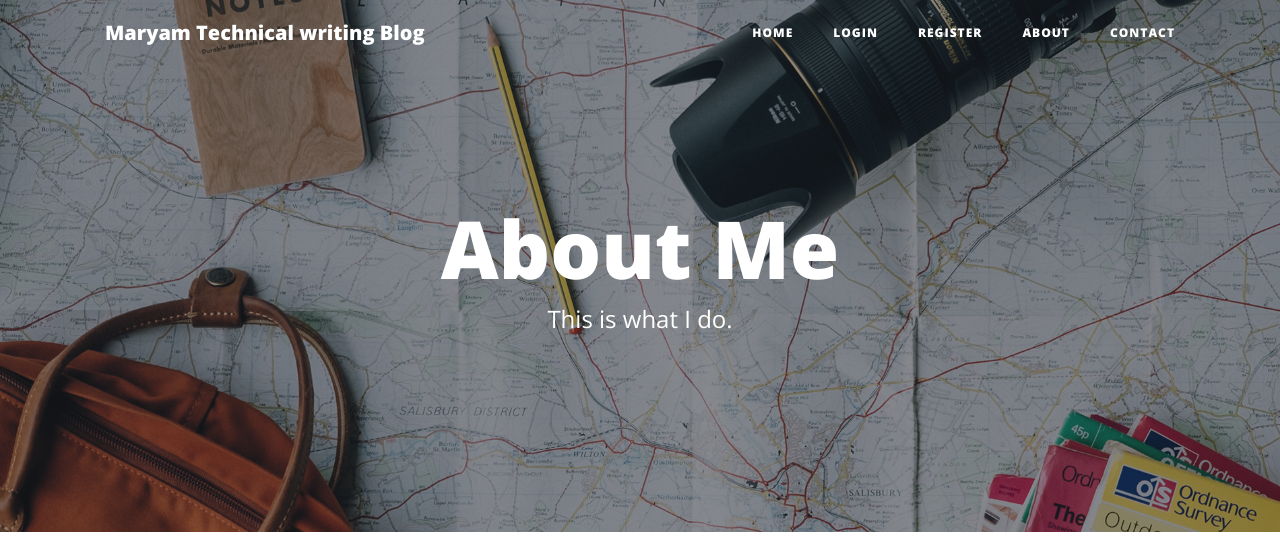
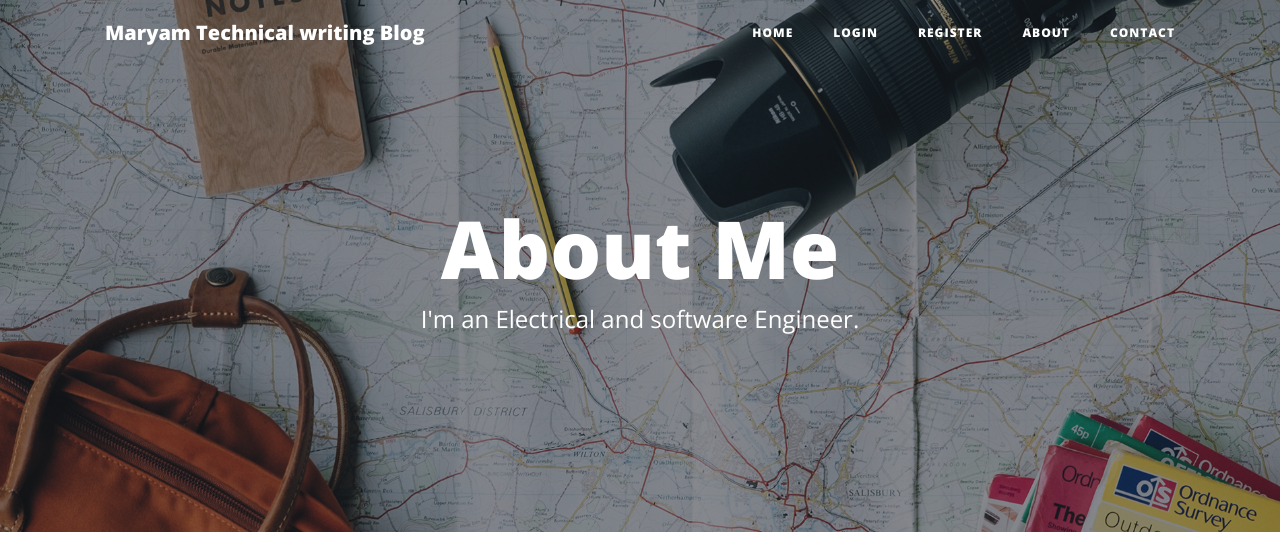
Before and after one commit to iyioladejo3/Flask_blog, a Flask app: page /about in a window 1280 px wide. Shown: the top 536 px of the page. Run offline with Flask 2, Linux system fonts and the light colour scheme; some libraries are stand-ins or nearby versions.

Commit message:
Update about.html

```diff
--- a/templates/about.html
+++ b/templates/about.html
@@ -8,7 +8,7 @@
         <div class="col-lg-8 col-md-10 mx-auto">
           <div class="page-heading">
             <h1>About Me</h1>
-            <span class="subheading">This is what I do.</span>
+            <span class="subheading">I'm an Electrical and software Engineer.</span>
           </div>
         </div>
       </div>
```
